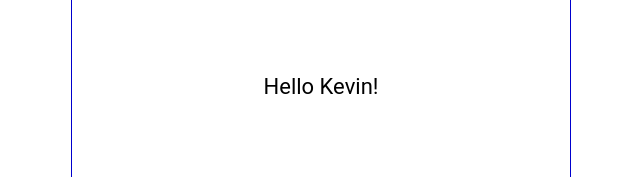
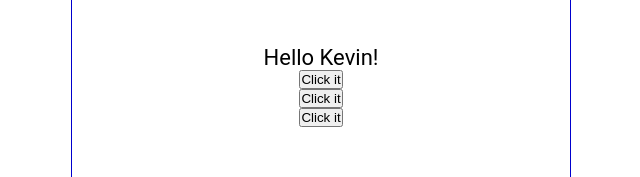
Before and after one commit to Jade1724/dave-01tut, a React (Create React App) app: page / in a window 1280 px wide. Shown: the part 340-517 px from the top of the page, without its empty margins (319-959 px from the left). Built offline with nearby package versions, Linux system fonts and the light colour scheme.

Commit message:
Click event handling

```diff
--- a/src/Content.js
+++ b/src/Content.js
@@ -4,9 +4,29 @@
     const int = Math.floor(Math.random() * 3);
     return names[int];
   };
+
+  const handleClick = () => {
+    console.log('You clicked it');
+  };
+
+  const handleClick2 = (name) => {
+    console.log(`${name} was clicked`);
+  };
+
+  const handleClick3 = (e) => {
+    console.log(e.target.innerText);
+  }
+
+  const handleDoubleClick = (event) => {
+    console.log(event);
+  }
+
   return (
     <main>
-      <p>Hello {handleNameChange()}!</p>
+      <p onDoubleClick={handleDoubleClick}>Hello {handleNameChange()}!</p>
+      <button onClick={handleClick}>Click it</button>
+      <button onClick={() => handleClick2('Dave')}>Click it</button>
+      <button onClick={(e) => handleClick3(e)}>Click it</button>
     </main>
   );
 };
```
